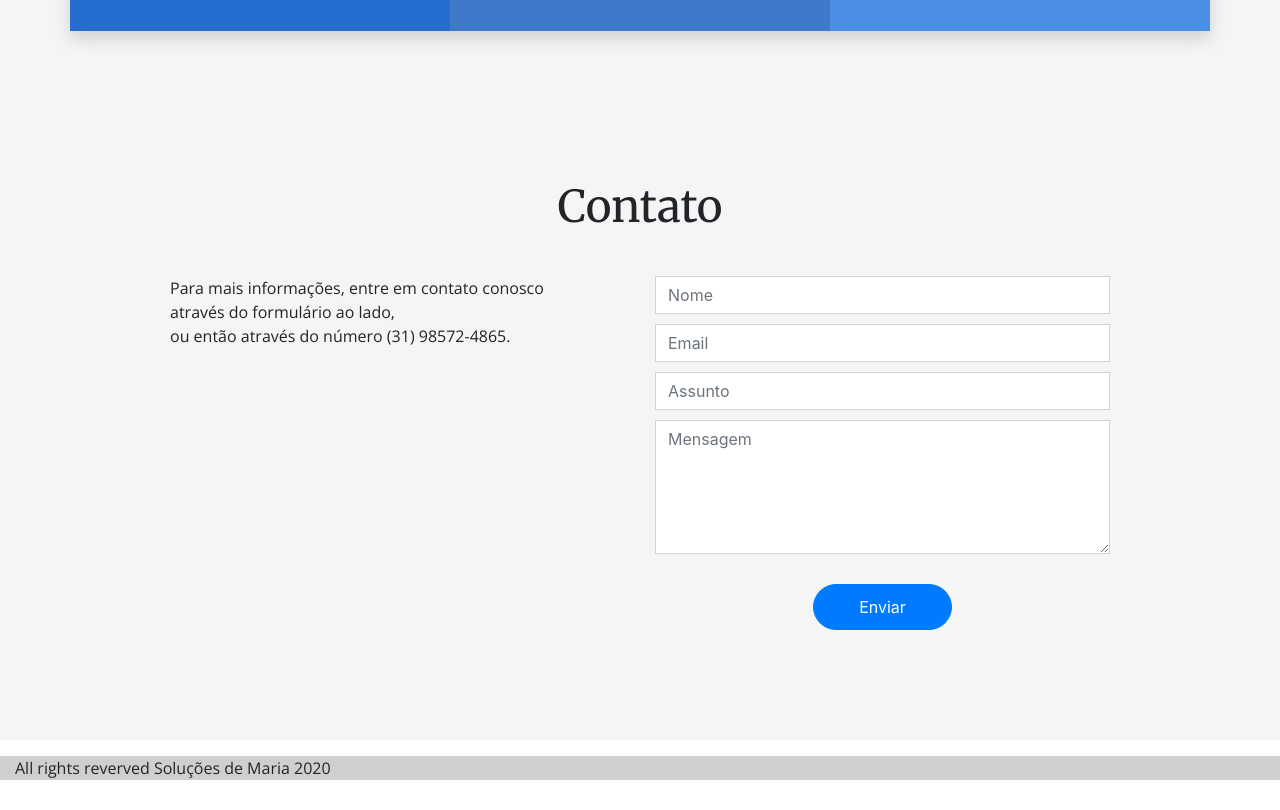
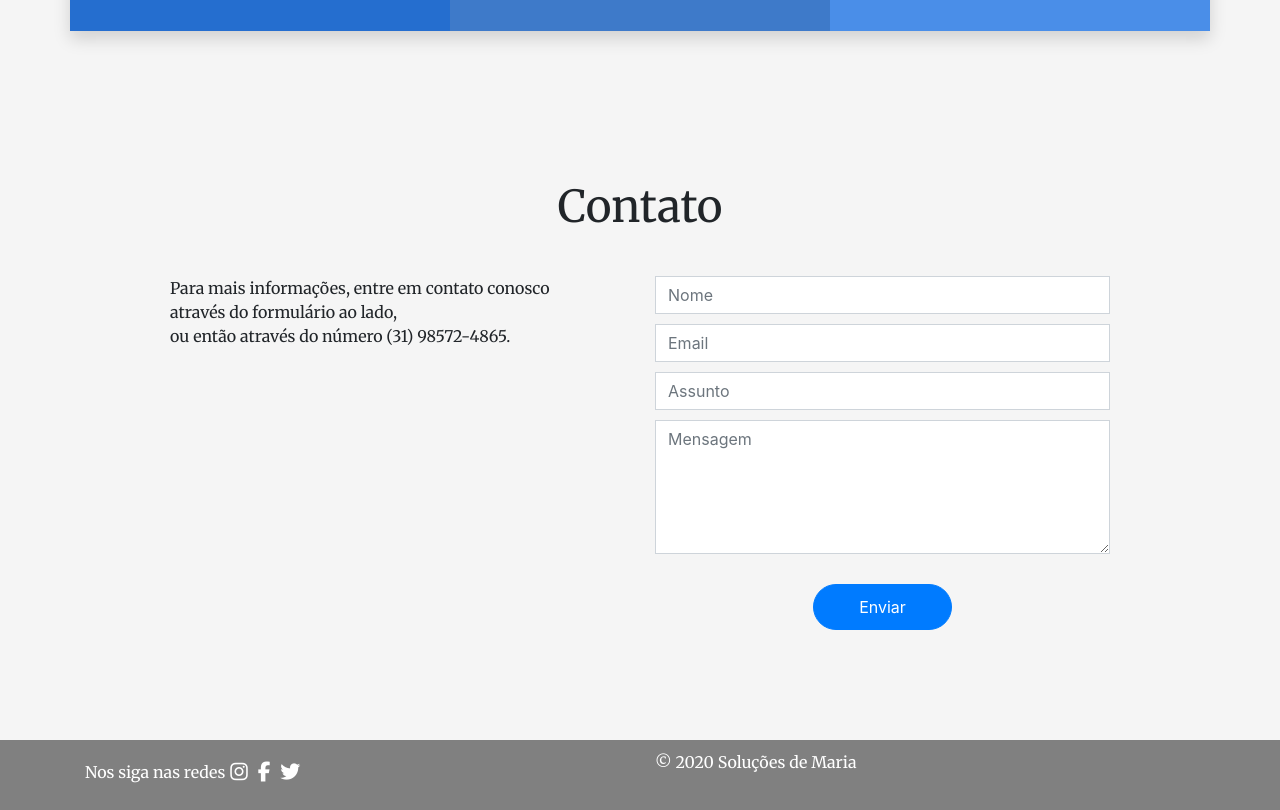
Before and after one commit to victoriaero/Solucoes, a React (Create React App) app in the folder site/: page / in a window 1280 px wide. Shown: the part 2120-2930 px from the top of the page. Built offline with nearby package versions, Linux system fonts and the light colour scheme.

Commit message:
modified:   src/components/body/contato.js 	modified:   src/components/body/index.css 	modified:   src/components/footer/index.css 	modified:   src/components/footer/index.js

```diff
--- a/site/src/components/body/contato.js
+++ b/site/src/components/body/contato.js
@@ -22,9 +22,8 @@ class Contato extends React.Component {
     render() {
       return (
         <div className="container-fluid contato">
-          <form className="form-group" onSubmit={this.handleSubmit}>
+          <form className="form-group">
           <div className="container frm-contato">
-
             <h1 className="title text-center">Contato</h1><br/>
             <div className="row">
               <div className="col-md-6 info">
@@ -32,16 +31,6 @@ class Contato extends React.Component {
                   Para mais informações, entre em contato conosco<br/> através do formulário ao lado,<br/>
                   ou então através do número (31) 98572-4865.
                 </p>
-                {/* <div className="redes">
-                  <p className="txt info-txt">
-                    Nos siga nas redes
-                  </p>
-                  <div className="icones">
-                    <a href="#"><i class="fab icone-redes fa-instagram fa-3x"></i></a>
-                    <a href="#"><i class="fab icone-redes fa-facebook-f fa-3x"></i></a>
-                    <a href="#"><i class="fab icone-redes fa-twitter fa-3x"></i></a>
-                  </div>
-                </div> */}
               </div>
               <div className="col-md-6 frm">
                 <input className="form-control frm-input" type="text" value={this.state.value} onChange={this.handleChange} placeholder="Nome"/>
--- a/site/src/components/body/index.css
+++ b/site/src/components/body/index.css
@@ -106,6 +106,10 @@
   margin-top: 10px;
 }
 
+.form-group {
+  margin-bottom: 0px;
+}
+
 /* .redes{
   margin-top: 100px;
   text-align: center;
--- a/site/src/components/footer/index.css
+++ b/site/src/components/footer/index.css
@@ -1,3 +1,17 @@
-.footer {
-  background-color: #cfcfcf;
+@import url('https://fonts.googleapis.com/css?family=Merriweather&display=swap');
+
+footer {
+  background-color: grey;
+  color: #fff;
+  padding: 10px 0px 10px 0px;
+  font-family: 'Merriweather', serif;
 }
+
+.icone-redes {
+  color: #fff;
+  padding: 5px;
+}
+
+.info-txt {
+  font-family: 'Merriweather', serif;
+}
--- a/site/src/components/footer/index.js
+++ b/site/src/components/footer/index.js
@@ -4,11 +4,23 @@ import "./index.css";
 class Footer extends React.Component {
     render() {
         return(
-        <footer className="footer">
-            <div className="container-fluid">
-                <p className="txt">All rights reverved Soluções de Maria 2020</p>
-            </div>
-        </footer>
+            <footer className="page-footer">
+                <div className="container">
+                    <div className="row">
+                        <div className="col-md-6 redes">
+                            <p className="txt info-txt">
+                                Nos siga nas redes
+                                <a href="#"><i class="fab icone-redes fa-instagram fa-lg"></i></a>
+                                <a href="#"><i class="fab icone-redes fa-facebook-f fa-lg"></i></a>
+                                <a href="#"><i class="fab icone-redes fa-twitter fa-lg"></i></a>
+                            </p>
+                        </div>
+                        <div className="col-md-6">
+                            <p>&copy; 2020 Soluções de Maria</p>
+                        </div>
+                    </div>
+                </div>
+            </footer>
         );
     }
 }
```
